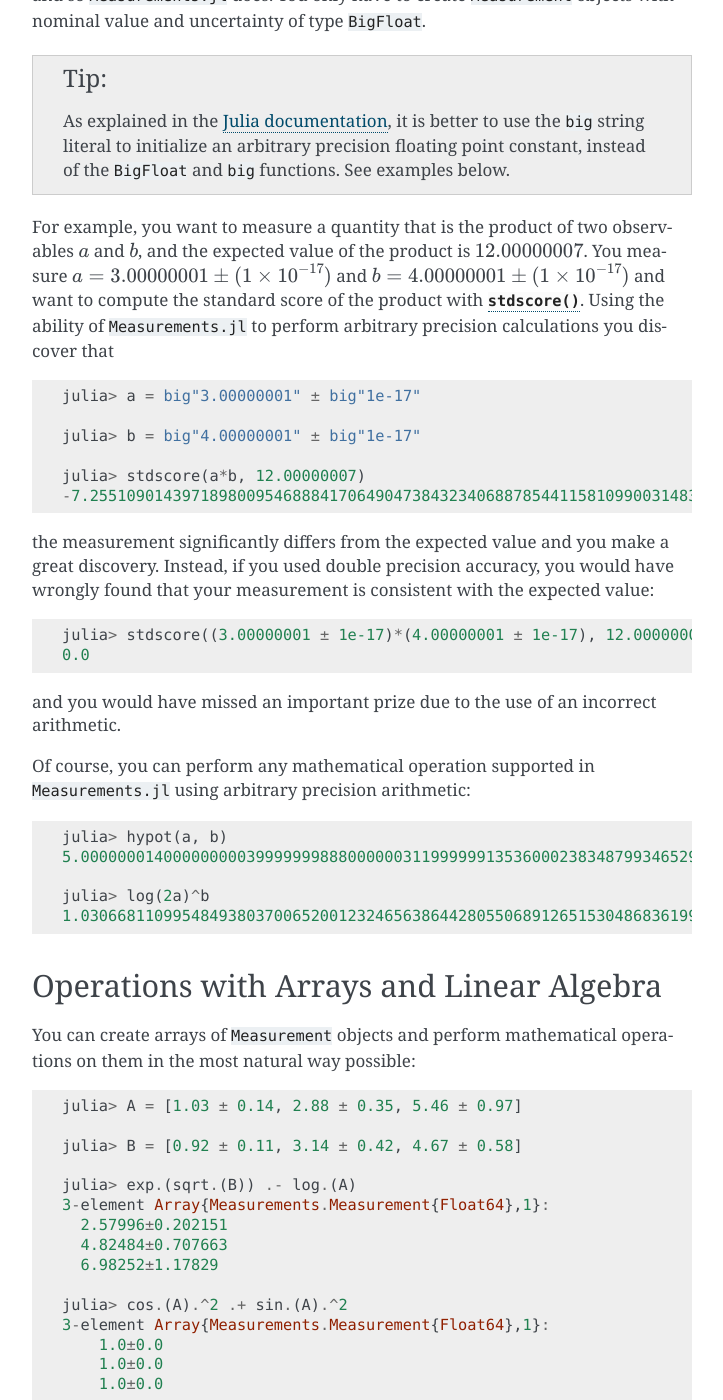
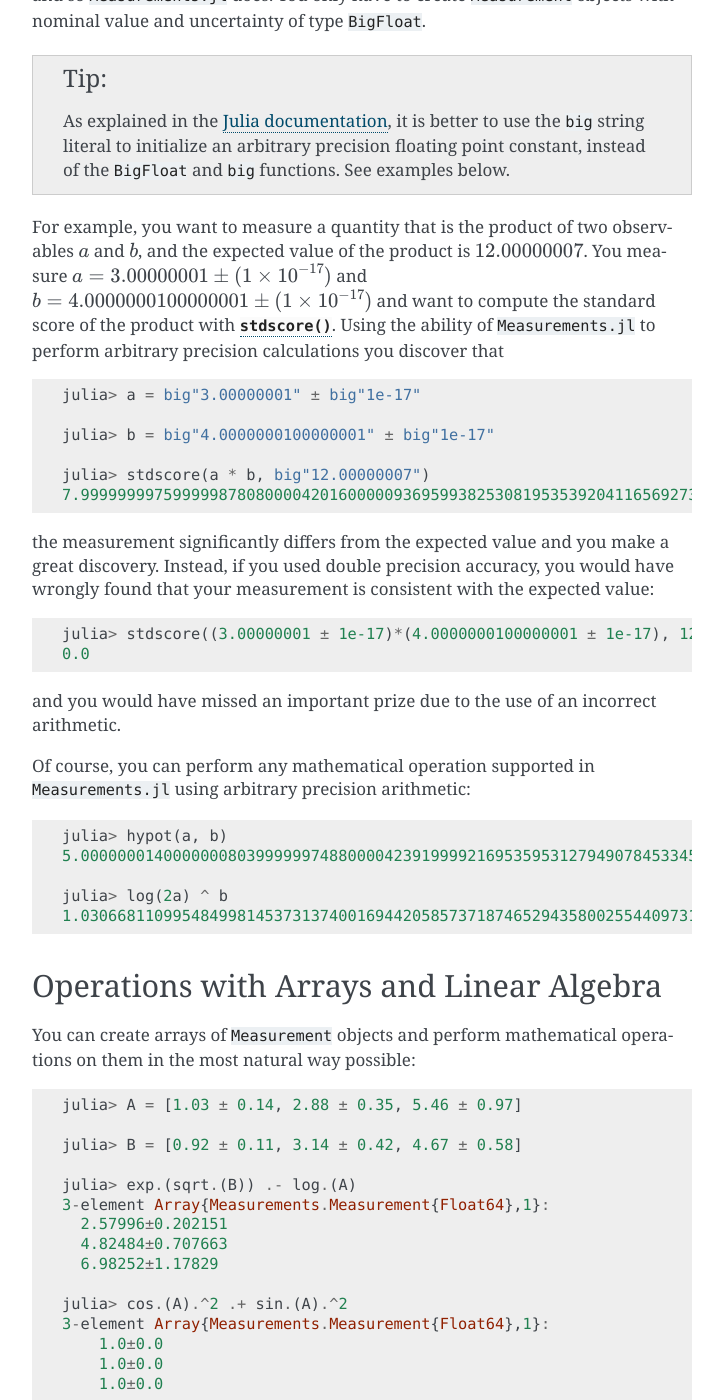
Before and after one commit to JuliaPhysics/Measurements.jl, a Sphinx documentation site: the page built from docs/examples.rst, in a window 1280 px wide and 1400 px high, scrolled down 5330 px. Shown: the whole window, without its empty margins (388-1111 px from the left). Built offline with Sphinx 7.4.7, drawn with Linux system fonts in a browser that asks for light colours.

Commit message:
Fix example about arbitrary precision arithmetic

```diff
--- a/docs/examples.rst
+++ b/docs/examples.rst
@@ -290,8 +290,8 @@ objects with nominal value and uncertainty of type ``BigFloat``.
 For example, you want to measure a quantity that is the product of two
 observables :math:`a` and :math:`b`, and the expected value of the product is
 :math:`12.00000007`.  You measure :math:`a = 3.00000001 \pm (1\times 10^{-17})`
-and :math:`b = 4.00000001 \pm (1\times 10^{-17})` and want to compute the
-standard score of the product with :func:`stdscore`.  Using the ability of
+and :math:`b = 4.0000000100000001 \pm (1\times 10^{-17})` and want to compute
+the standard score of the product with :func:`stdscore`.  Using the ability of
 ``Measurements.jl`` to perform arbitrary precision calculations you discover
 that
 
@@ -299,10 +299,10 @@ that
 
    julia> a = big"3.00000001" ± big"1e-17"
 
-   julia> b = big"4.00000001" ± big"1e-17"
+   julia> b = big"4.0000000100000001" ± big"1e-17"
 
-   julia> stdscore(a*b, 12.00000007)
-   -7.25510901439718980095468884170649047384323406887854411581099003148365616351548
+   julia> stdscore(a * b, big"12.00000007")
+   7.999999997599999878080000420160000093695993825308195353920411656927305928530607
 
 the measurement significantly differs from the expected value and you make a
 great discovery.  Instead, if you used double precision accuracy, you would have
@@ -310,7 +310,7 @@ wrongly found that your measurement is consistent with the expected value:
 
 .. code-block:: julia
 
-   julia> stdscore((3.00000001 ± 1e-17)*(4.00000001 ± 1e-17), 12.00000007)
+   julia> stdscore((3.00000001 ± 1e-17)*(4.0000000100000001 ± 1e-17), 12.00000007)
    0.0
 
 and you would have missed an important prize due to the use of an incorrect
@@ -322,10 +322,10 @@ Of course, you can perform any mathematical operation supported in
 .. code-block:: julia
 
    julia> hypot(a, b)
-   5.000000014000000000399999998880000003119999991353600023834879934652928178154746 ± 9.999999999999999999999999999999999999999999999999999999999999999999999999999967e-18
+   5.000000014000000080399999974880000423919999216953595312794907845334503498479533 ± 1.000000000000000000000000000000000000000000000000000000000000000000000000000009e-17
 
-   julia> log(2a)^b
-   1.030668110995484938037006520012324656386442805506891265153048683619922226691323e+01 ± 9.744450581349821315555305038012032439062183433587962363526314884889736017119502e-17
+   julia> log(2a) ^ b
+   1.030668110995484998145373137400169442058573718746529435800255440973153647087416e+01 ± 9.744450581349822034766870718391736028419817951565653507621645979913795265663606e-17
 
 Operations with Arrays and Linear Algebra
 ~~~~~~~~~~~~~~~~~~~~~~~~~~~~~~~~~~~~~~~~~
```
Also changed, not shown: 1 other file.
